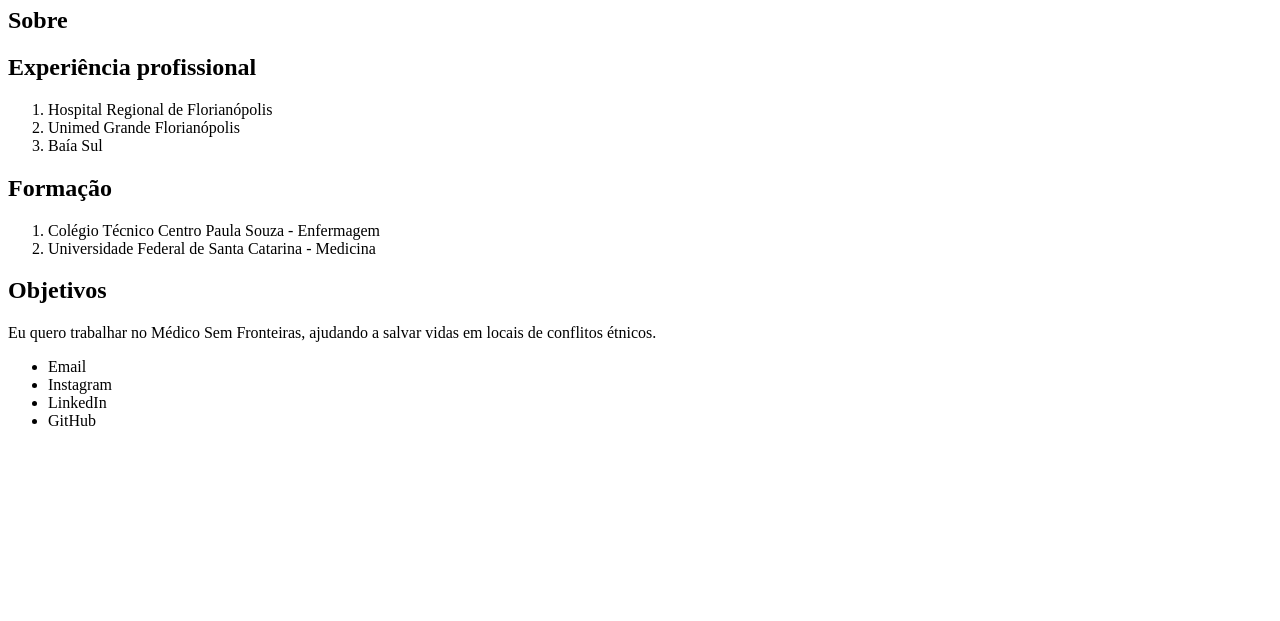
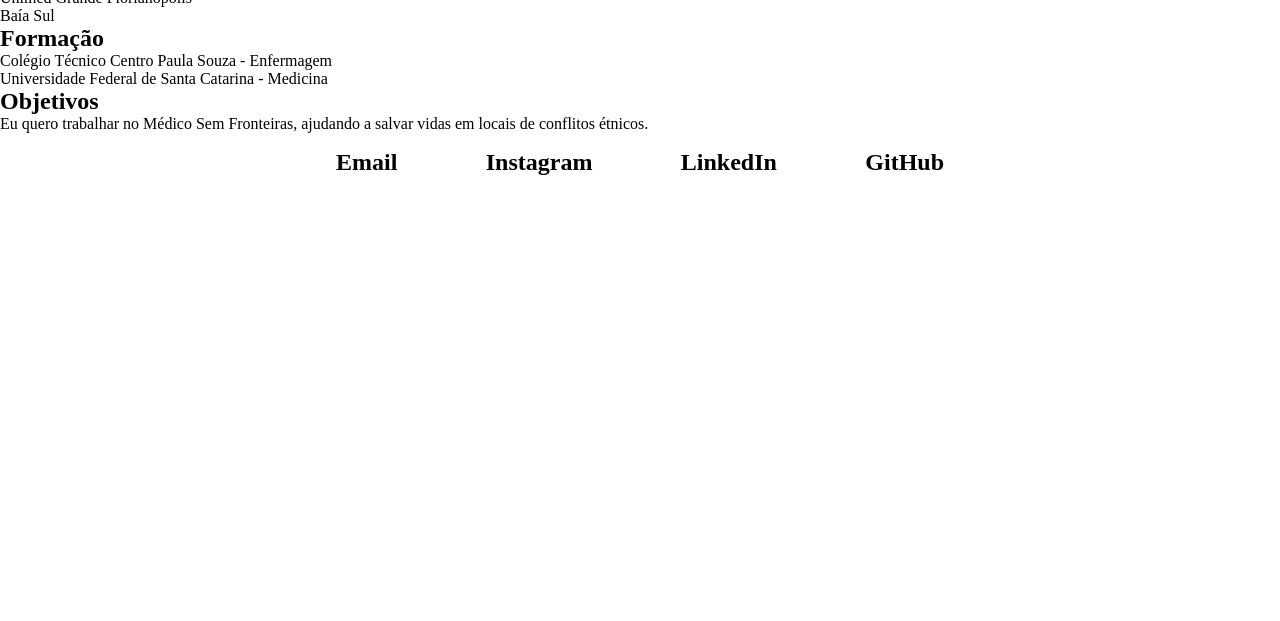
Before and after one commit to julien-vaz/FullstackHealth-SnakeGame, a plain HTML site: page semana3-aula2.html in a window 1280 px wide. Shown: the part 179-800 px from the top of the page. Drawn offline with Linux system fonts and the light colour scheme.

Commit message:
Update semana3-aula2.html
Erro "Cannot GET /teste/teste.html" corrigido

```diff
--- a/semana3-aula2.html
+++ b/semana3-aula2.html
@@ -4,7 +4,7 @@
     <meta charset="UTF-8">
     <meta name="viewport" content="width=device-width, initial-scale=1.0">
     <title>Document</title>
-    <link rel="stylesheet" href="teste.css">
+    <link rel="stylesheet" href="semana3-aula2.css">
 </head>
 <body>
     <nav>
```
